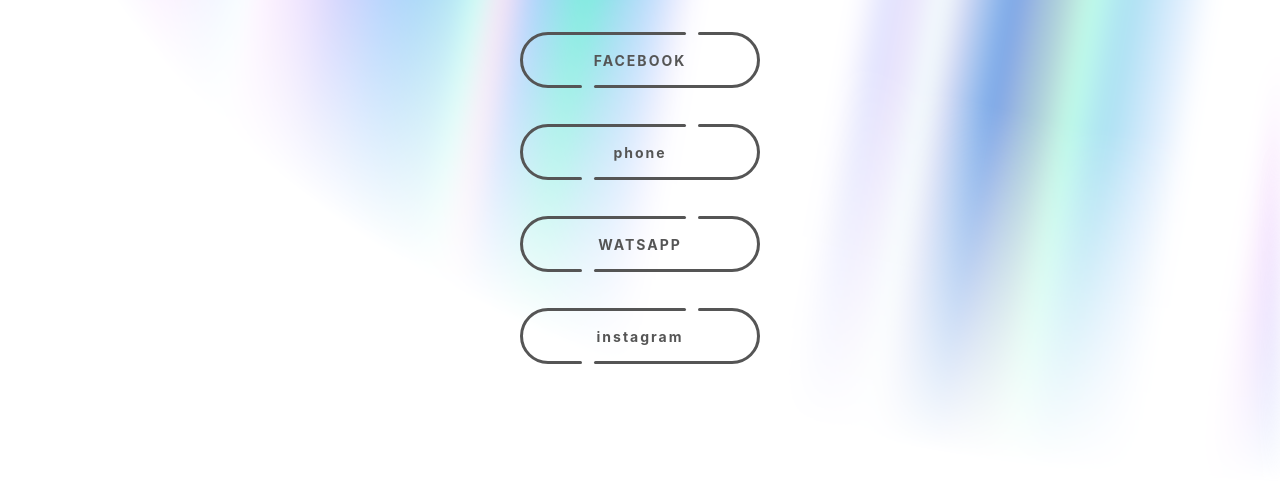
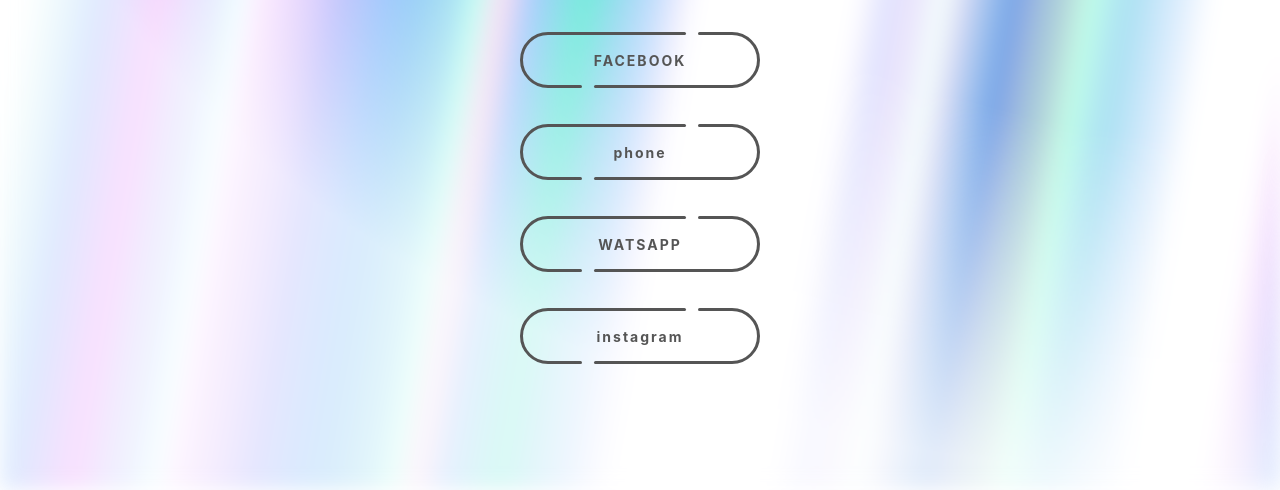
Before and after one commit to eyad09268/project, a plain HTML site: page index.html in a window 1280 px wide. Shown: the part 310-800 px from the top of the page. Drawn offline with nearby package versions, Linux system fonts and the light colour scheme.

Commit message:
Update style.css

```diff
--- a/style/style.css
+++ b/style/style.css
@@ -103,7 +103,7 @@
 
   filter: blur(10px) invert(100%);
 
-  mask-image: radial-gradient(ellipse at 100% 0%, black 40%, transparent 70%);
+  mask-image: radial-gradient(ellipse at 100% 0%, #ffffff 40%, #ffffff3b 70%);
   &::after {
     content: "";
     position: absolute;
```
